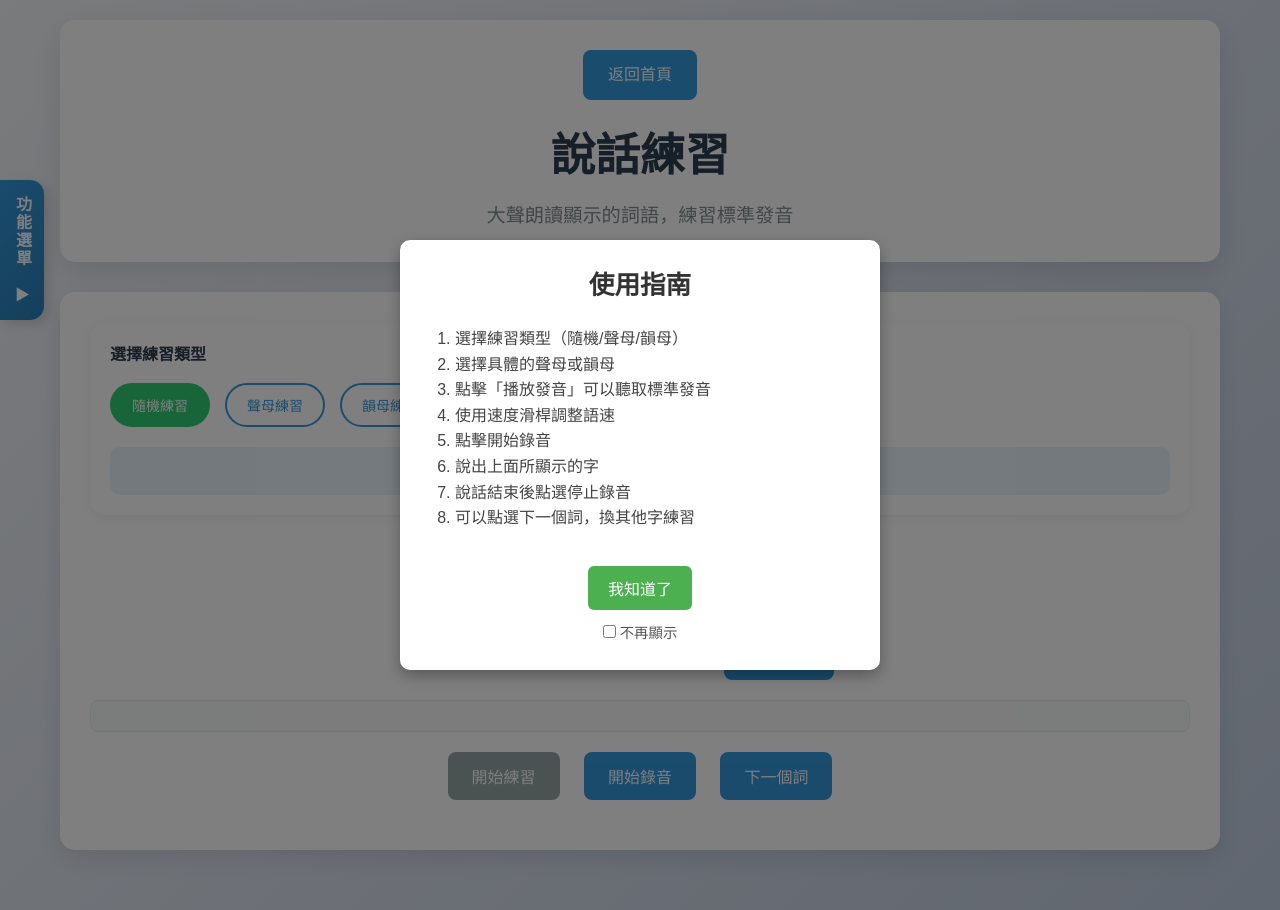
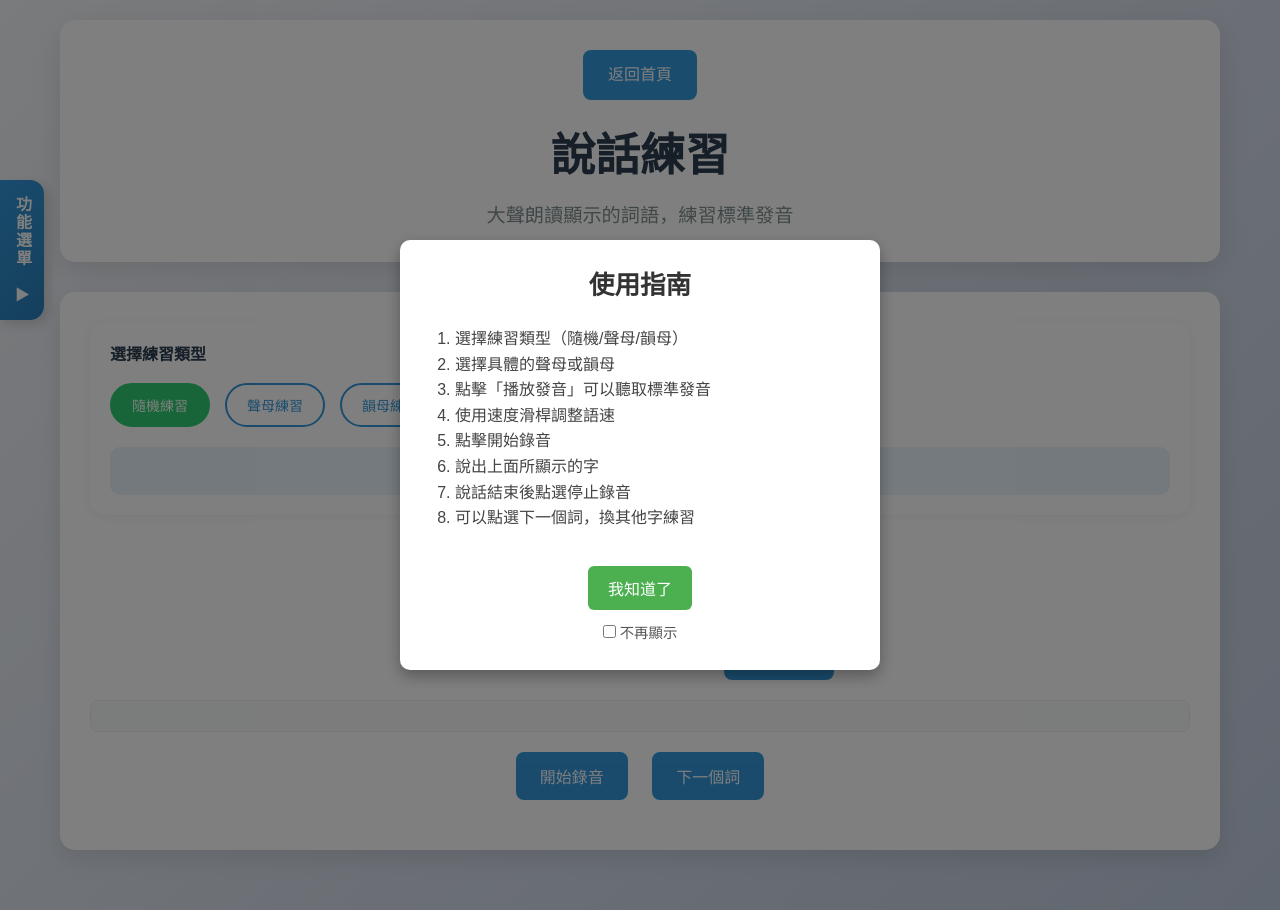
Before and after one commit to poooooo555/FFFFFFYP, a Flask app: page /speaking in a window 1280 px wide. Run offline with Flask 3, Linux system fonts and the light colour scheme; data that the repository does not hold is empty.

Commit message:
Fix: the button

```diff
--- a/templates/speaking.html
+++ b/templates/speaking.html
@@ -176,7 +176,7 @@
             </div>
 
             <div class="controls">
-                <button onclick="startPractice()" id="startBtn">開始練習</button>
+                <button onclick="startPractice()" id="startBtn" style="display: none;">開始練習</button>
                 <button onclick="toggleRecording()" id="recordBtn" disabled>開始錄音</button>
                 <button onclick="nextWord()" id="nextBtn" disabled>下一個詞</button>
             </div>
```
